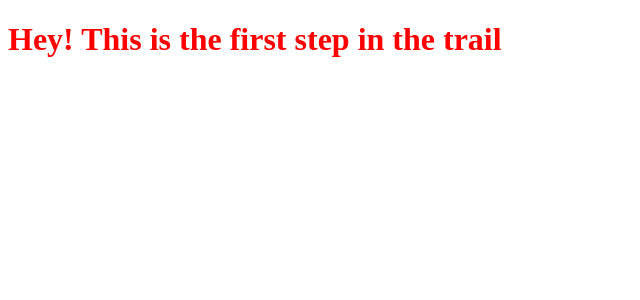
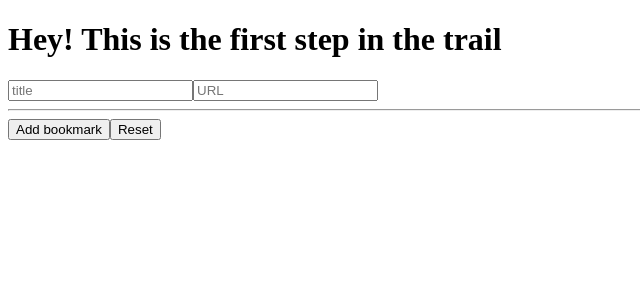
Before and after one commit to dheeraj0259/React-Node-App, a React app: page /helloworld in a window 1280 px wide. Shown: the top 300 px of the page, without its empty margins (0-640 px from the left). Built offline with nearby package versions, Linux system fonts and the light colour scheme.

Commit message:
added redux and components to display bookmarks

```diff
--- /dev/null
+++ b/src/actions/index.js
@@ -0,0 +1,18 @@
+import uuidv4 from 'uuid/v4';
+import { ADD_BOOKMARK, DELETE_BOOKMARK } from './types';
+
+export const addBookmark = ({ title, url }) => ({
+    type: ADD_BOOKMARK,
+    payload: {
+      id: uuidv4(),
+      title,
+      url
+    }
+  })
+
+  export const deleteBookmark = id => ({
+    type: DELETE_BOOKMARK,
+    payload: {
+      id
+    }
+  })
--- /dev/null
+++ b/src/actions/types.js
@@ -0,0 +1,2 @@
+export const ADD_BOOKMARK = "ADD_BOOKMARK"
+export const DELETE_BOOKMARK = "DELETE_BOOKMARK"
--- /dev/null
+++ b/src/components/AddBookmark.js
@@ -0,0 +1,16 @@
+import { connect } from 'react-redux';
+import { addBookmark } from '../actions';
+import NewBookmark from '../components/NewBookmark';
+
+const mapDispatchToProps = dispatch => {
+  return {
+    onAddBookmark: bookmark => {
+      dispatch(addBookmark(bookmark));
+    }
+  };
+};
+
+export default connect(
+  null,
+  mapDispatchToProps
+)(NewBookmark);
--- /dev/null
+++ b/src/components/Bookmark.js
@@ -0,0 +1,22 @@
+import React from 'react';
+
+const styles = {
+  borderBottom: '2px solid #eee',
+  background: '#fafafa',
+  margin: '.75rem auto',
+  padding: '.6rem 1rem',
+  maxWidth: '500px',
+  borderRadius: '7px'
+};
+
+export default ({ bookmark: { title, url, id }, onDelete }) => {
+  return (
+    <div style={styles}>
+      <h2>{title}</h2>
+      <p>URL: {url}</p>
+      <button type="button" onClick={() => onDelete(id)}>
+        Remove
+      </button>
+    </div>
+  );
+};
--- /dev/null
+++ b/src/components/BookmarksList.js
@@ -0,0 +1,35 @@
+import React from 'react';
+import { connect } from 'react-redux';
+import Bookmark from '../components/Bookmark';
+import { deleteBookmark } from '../actions';
+
+function BookmarksList({ bookmarks, onDelete }) {
+  return (
+    <div>
+      {bookmarks.map(bookmark => {
+        return (
+          <Bookmark bookmark={bookmark} onDelete={onDelete} key={bookmark.id} />
+        );
+      })}
+    </div>
+  );
+}
+
+const mapStateToProps = state => {
+  return {
+    bookmarks: state
+  };
+};
+
+const mapDispatchToProps = dispatch => {
+  return {
+    onDelete: id => {
+      dispatch(deleteBookmark(id));
+    }
+  };
+};
+
+export default connect(
+  mapStateToProps,
+  mapDispatchToProps
+)(BookmarksList);
--- a/src/components/HelloWorld.jsx
+++ b/src/components/HelloWorld.jsx
@@ -1,10 +1,14 @@
 import React, {Component} from 'react';
+import AddBookmark from './AddBookmark';
+import BookmarksList from './BookmarksList';
 
 export class HelloWorld extends Component {
   render() {
     return (
       <div className="hello-world">
         <h1>Hey! This is the first step in the trail</h1>
+        <AddBookmark />
+        <BookmarksList />
       </div>
     )
   }
--- /dev/null
+++ b/src/components/NewBookmark.js
@@ -0,0 +1,62 @@
+import React from 'react';
+
+class NewBookmark extends React.Component {
+  constructor(props) {
+    super(props)
+    this.state = {
+      title: '',
+      url: ''
+    }
+  }
+
+  handleInputChange (e) {
+    this.setState({
+      [e.target.name]: e.target.value
+    });
+  };
+
+  handleSubmit (e) {
+    e.preventDefault();
+    if (this.state.title.trim() && this.state.url.trim()) {
+      this.props.onAddBookmark(this.state);
+      this.handleReset();
+    }
+  };
+
+  handleReset () {
+    this.setState({
+      title: '',
+      url: ''
+    });
+  };
+
+  render() {
+    return (
+      <form onSubmit={(e) => {
+        this.handleSubmit(e)
+      }}>
+        <input
+          type="text"
+          placeholder="title"
+          name="title"
+          onChange={(e) => {this.handleInputChange(e)}}
+          value={this.state.title}
+        />
+        <input
+          type="text"
+          placeholder="URL"
+          name="url"
+          onChange={(e) => {this.handleInputChange(e)}}
+          value={this.state.url}
+        />
+        <hr />
+        <button type="submit">Add bookmark</button>
+        <button type="button" onClick={(e) => {this.handleReset(e)}}>
+          Reset
+        </button>
+      </form>
+    );
+  }
+}
+
+export default NewBookmark;
--- a/src/index.jsx
+++ b/src/index.jsx
@@ -1,16 +1,25 @@
 import 'babel-polyfill';
 import React from 'react';
+import { createStore } from 'redux';
+import { Provider } from 'react-redux';
 import { render } from 'react-dom';
 import { BrowserRouter as Router, Route } from 'react-router-dom';
+import { Switch } from 'react-router-dom'
+import rootReducer from './reducers';
 
 import HelloWorld from './components/HelloWorld'
 
-import './styles/app.scss';
+const store = createStore(rootReducer);
+
 //shows compilation error
 render((
+<Provider store={store}>
 <Router>
-<Route path='/' component={HelloWorld} />
+<Switch>
+<Route exact path='/helloworld' component={HelloWorld} />
+</Switch>
 </Router>
+</Provider>
 ),
   document.getElementById('app')
 )
--- /dev/null
+++ b/src/reducers/index.js
@@ -0,0 +1,12 @@
+import { ADD_BOOKMARK, DELETE_BOOKMARK } from '../actions/types'
+
+export default function bookmarksReducer(state = [], action) {
+    switch (action.type) {
+      case ADD_BOOKMARK:
+        return [...state, action.payload];
+      case DELETE_BOOKMARK:
+        return state.filter(bookmark => bookmark.id !== action.payload.id);
+      default:
+        return state;
+    }
+  }
--- a/src/styles/app.scss
+++ /dev/null
@@ -1,3 +0,0 @@
-.hello-world {
-    color: red;
-}
--- a/webpack.config.js
+++ b/webpack.config.js
@@ -11,7 +11,8 @@ module.exports = {
    },
    devServer: {
    contentBase: './src',
-   publicPath: '/output'
+   publicPath: '/output',
+   historyApiFallback : true
 },
    module: {
       rules: [
```
Also changed, not shown: 1 other file (tests, documents, lock files or other folders).
